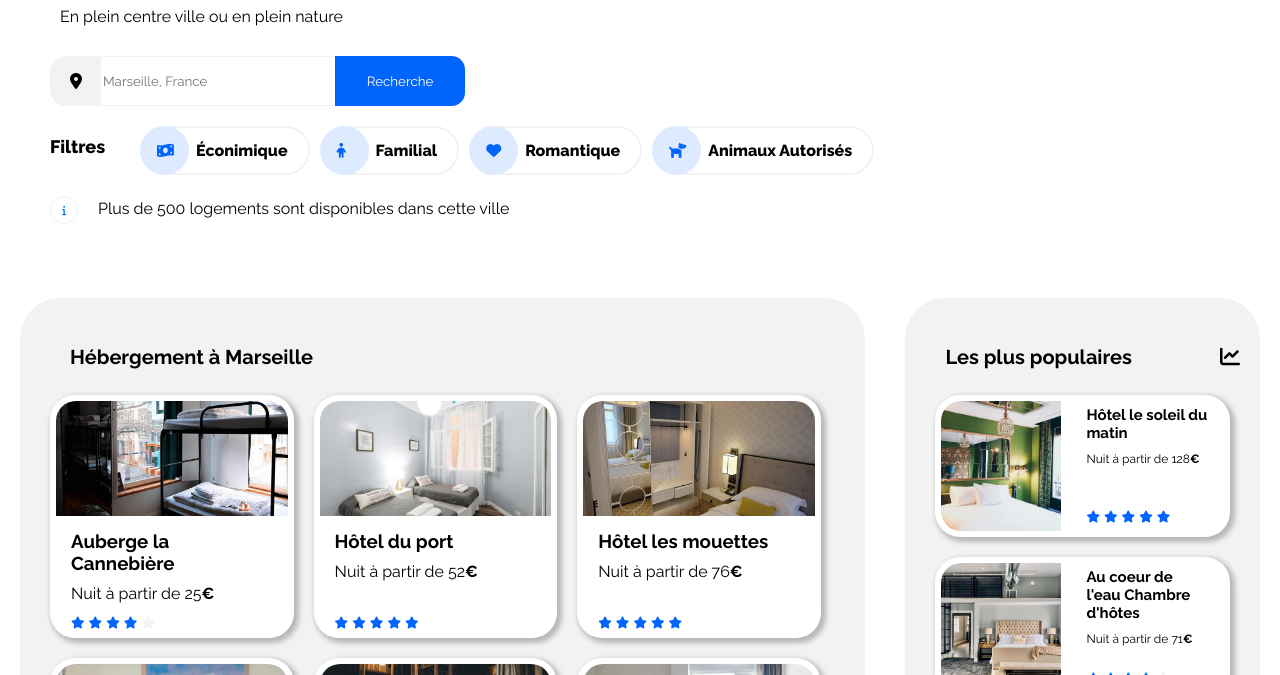
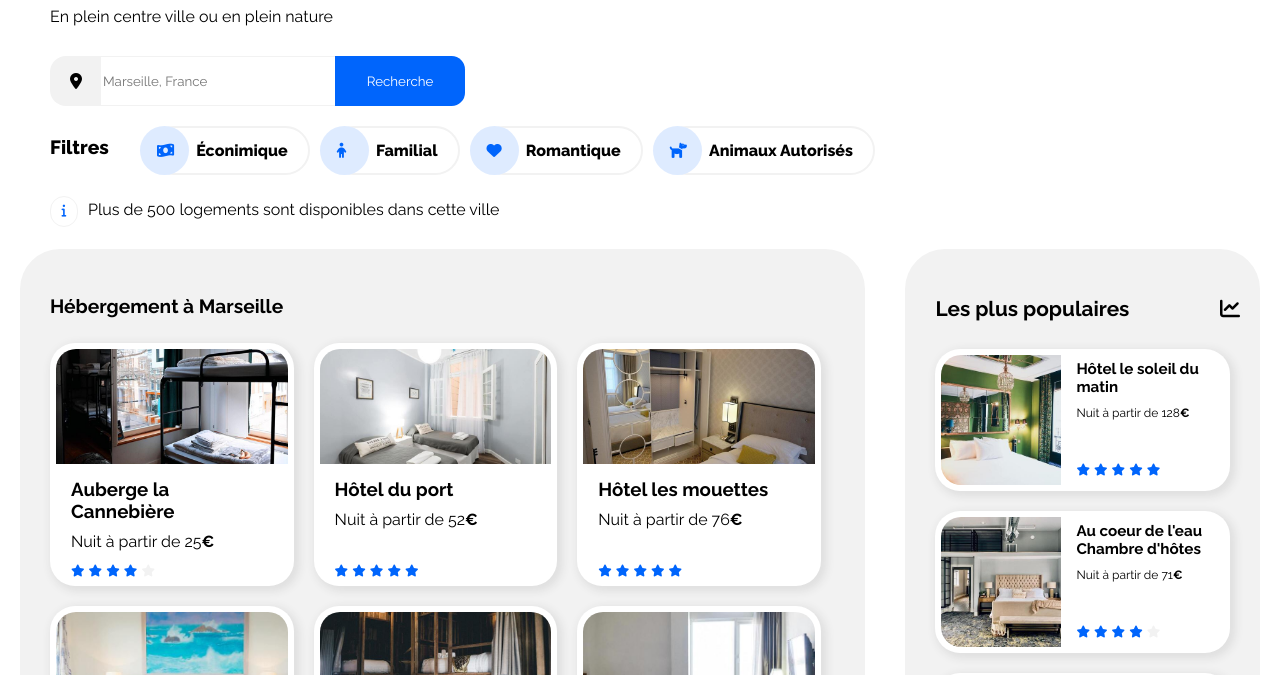
Before and after one commit to becq-didier/DidierBecq_2_23122020, a plain HTML site: page index.html in a window 1280 px wide. Shown: the part 128-803 px from the top of the page. Drawn offline with Linux system fonts and the light colour scheme.

Commit message:
style(css):visual correction of the page

```diff
--- a/css/style.css
+++ b/css/style.css
@@ -57,7 +57,7 @@ nav ul {
 nav a {
     font-weight: 600;
     text-decoration: none;
-    font-size: 1rem;
+    font-size: 0.9em;
     color: black;
 }
 
@@ -181,7 +181,7 @@ button {
 
 .filter-button-box h2 {
     margin-top: 10px;
-    font-size: 18px;
+    font-size: 1.2em;
     font-weight: 800;
     flex-basis: 100%;
 }
@@ -211,17 +211,21 @@ button {
 }
 
 .filter-btn i {
-    font-size: 15px;
+    font-size: 0.95em;
     color: var(--bleu);
 }
 
 .filter-btn:hover {
     transition: all 0.3s;
-    z-index: 0;
+    /* z-index: 0; */
     background-color: var(--bleuclair);
     transform: scale(1.05);
     box-shadow: 0px 5px 5px 0px rgba(0, 0, 0, .3);
     text-shadow: 0px -1px 1px #bdb5b4, 1px 1px 1px white;
+}
+
+.filter-btn:hover span {
+    border-color: var(--bleuclair);
 }
 
 .filter-btn:active {
@@ -255,7 +259,7 @@ button {
     border-radius: 50px;
     margin-right: 10px;
     color: var(--bleu);
-    font-size: 10px;
+    font-size: 0.8em;
 }
 
 /* <!-- fin Information --> */
@@ -280,15 +284,17 @@ button {
 }
 
 .hover-effect:hover {
-    scale: 0.98;
+    transform: scale(0.99);
     box-shadow: none;
     border: 1px solid rgba(50, 50, 50, 0.3);
-    transition: all 0.5s;
+    transition-property: transform, box-shadow, border;
+    transition-duration: 0.2s;
+    transition-timing-function: linear;
 }
 
 .hover-effect:active {
     box-shadow: inset 3px 3px 5px 0px rgba(50, 50, 50, 0.75);
-    transition: 0.5s;
+    transition: 0.2s;
 }
 
 article.hover-effect {
@@ -302,7 +308,7 @@ article.hover-effect {
     margin-top: 10px;
     border-radius: 25px;
     max-width: 732px;
-    box-shadow: 3px 3px 5px 2px rgba(50, 50, 50, 0.3);
+    box-shadow: 3px 3px 10px 2px rgba(50, 50, 50, 0.1);
 }
 
 /* <!-- fin article populaire --> */
@@ -317,7 +323,7 @@ article.hover-effect {
 }
 
 .popular-title h2 {
-    font-size: 20px;
+    font-size: 1.3em;
 }
 
 /* <!-- fin titre populaires --> */
@@ -339,16 +345,16 @@ article.hover-effect {
 
 .popular-info h3 {
     margin-top: 10px;
-    font-size: 15px;
+    font-size: 0.95em;
 }
 
 .popular-info p {
     margin-top: 0px;
-    font-size: 12px;
+    font-size: 0.75em;
 }
 
 .popular-info h3, p, .popular-star {
-    margin: 10px;
+    margin: 10px 10px 10px 0;
 }
 
 /* <!-- fin image populaire--> */
@@ -390,7 +396,7 @@ i.checked {
 }
 
 .hosting h2 {
-    font-size: 20px;
+    font-size: 1.2em;
 }
 
 /* <!-- article hebergement --> */
@@ -402,7 +408,7 @@ i.checked {
     margin-top: 10px;
     border-radius: 25px;
     max-width: 732px;
-    box-shadow: 3px 3px 5px 2px rgba(50, 50, 50, 0.3);
+    box-shadow: 3px 3px 10px 2px rgba(50, 50, 50, 0.1);
 }
 
 .hosting-info h3, .hosting p, .hosting-star {
@@ -490,7 +496,7 @@ i.checked {
     /* <!-- titre h2 --> */
     .hosting h2 {
         flex-basis: 100%;
-        margin-left: 30px;
+        margin-left: 10px;
     }
     /* <!-- fin titre h2 --> */
     /* <!-- article hosting --> */
@@ -509,7 +515,7 @@ i.checked {
     }
     /* ********************** HEADER **************************** */
     header {
-        margin: 50px;
+        margin: 50px 0 0 50px;
     }
     /* <!-- inscription --> */
     .register {
@@ -584,7 +590,7 @@ i.checked {
     }
     /* <!-- section populaire --> */
     .popular-title h2 {
-        margin-left: 20px;
+        margin-left: 10px;
     }
     /* <!-- fin section populaire --> */
     /* <!-- article populaire --> */
@@ -606,7 +612,7 @@ i.checked {
     }
     /* <!-- afficher plus --> */
     .show-more {
-        margin: 40px 30px;
+        margin: 40px 10px;
     }
     /* <!-- fin section hebergement --> */
     /* ********************** FIN MAIN ************************* */
@@ -619,6 +625,7 @@ i.checked {
     main {
         display: flex;
         flex-direction: row-reverse;
+        justify-content: center;
     }
     /* <!-- section populaires --> */
     .popular {
```
